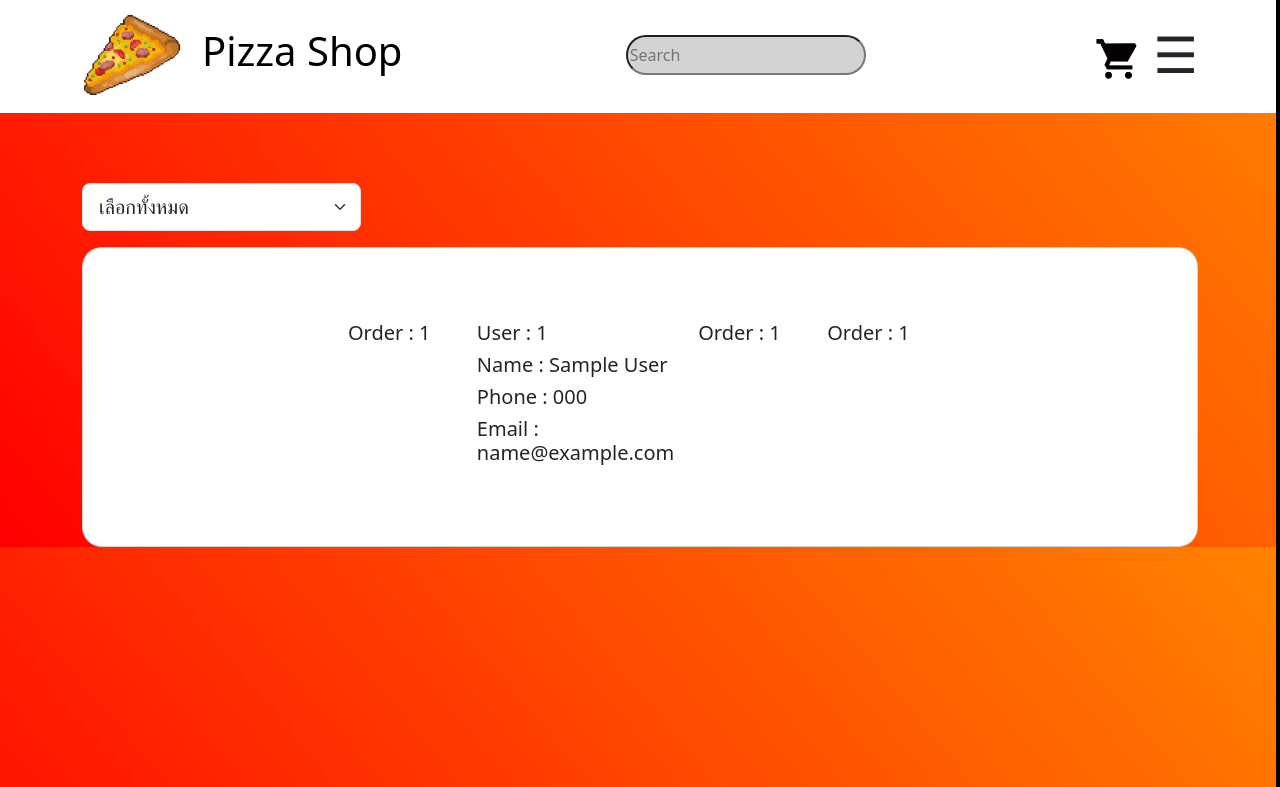
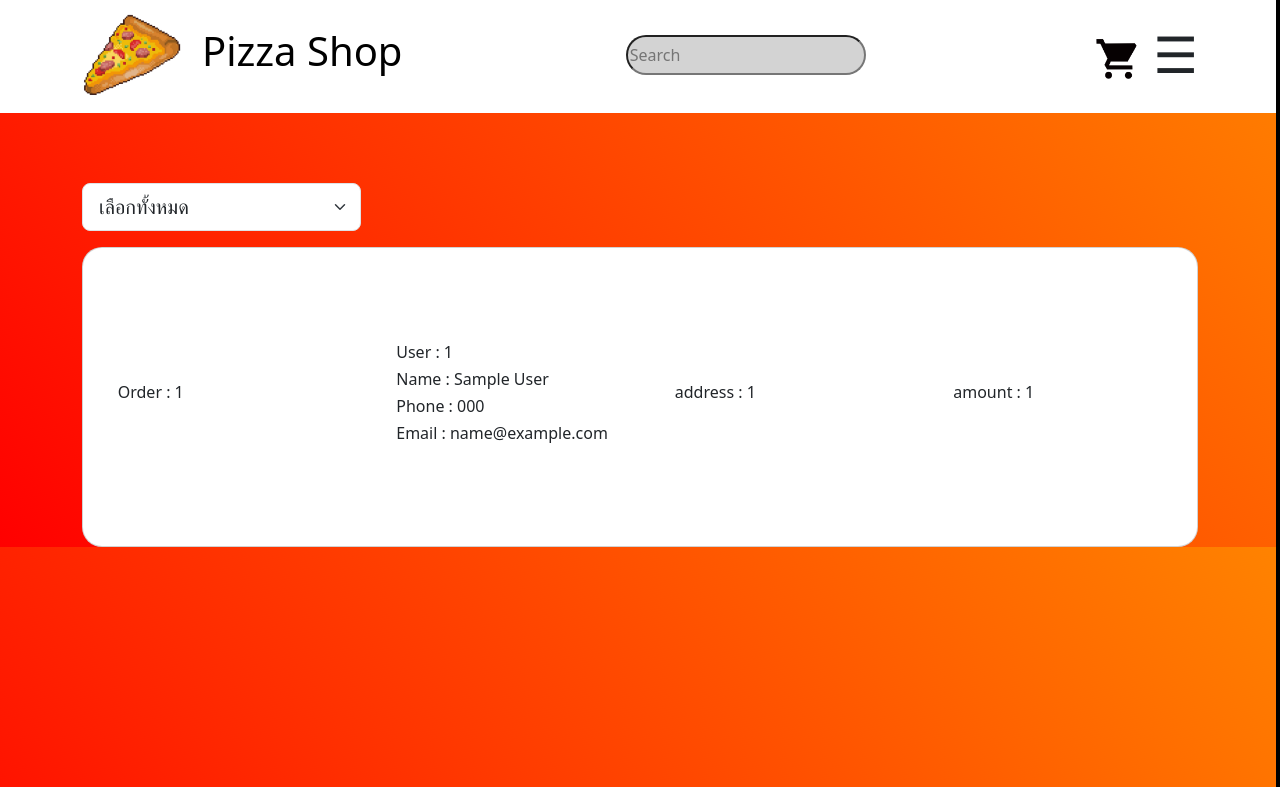
Before and after one commit to AemKTP/Project_Duo_Pizza, a PHP site: page /owner.php?uid=1 in a window 1280 px wide. Shown: the top 787 px of the page. Run offline with PHP 8.4, Linux system fonts and the light colour scheme; tables that the repository leaves empty or names only in its code hold one stand-in row (values such as "Sample post"); grey boxes marked "Sample" are stand-in pictures.

Commit message:
Update owner.php

```diff
--- a/owner.php
+++ b/owner.php
@@ -31,10 +31,28 @@ include 'dbconn.php';
 
         .card {
             display: flex;
-            align-items: center;
+            align-items: auto;
             justify-content: center;
             height: 300px;
 
+        }
+
+        .card-image {
+            margin-top: 10px;
+            display: flex;
+            flex-direction: center;
+            align-items: center;
+            text-align: center;
+
+        }
+
+        .card-image img {
+            width: auto;
+            height: auto;
+        }
+
+        .card-title {
+            text-align: auto;
         }
 
         .bgcolor {
@@ -66,27 +84,29 @@ include 'dbconn.php';
                 ?>
                     <div class="card">
                         <div class="row justify-content-between">
+                            <div class="row center" style="margin-left: 2%; margin-right: 2%;">
                                 <div class="col grid grid-cols-3 gap-5">
                                     <div class="">
-                                    <h5>Order : <?= $row['oid'] ?></h5>
+                                        <h6>Order : <?= $row['oid'] ?></h6>
                                     </div>
                                 </div>
                                 <div class="col grid grid-cols-3 gap-5" style="display: flex;">
                                     <div>
-                                    <h5>User : <?= $row['uid'] ?></h5>
-                                    <h5>Name : <?= $row['name'] ?></h5>
-                                    <h5>Phone : <?= $row['phone'] ?></h5>
-                                    <h5>Email : <?= $row['email'] ?></h5>
+                                        <h6>User : <?= $row['uid'] ?></h6>
+                                        <h6>Name : <?= $row['name'] ?></h6>
+                                        <h6>Phone : <?= $row['phone'] ?></h6>
+                                        <h6>Email : <?= $row['email'] ?></h6>
                                     </div>
                                 </div>
                                 <div class="col grid grid-cols-3 gap-5">
                                     <div>
-                                    <h5>Order : <?= $row['oid'] ?></h5>
+                                        <h6>address : <?= $row['oid'] ?></h6>
                                     </div>
                                 </div>
                                 <div class="col grid grid-cols-3 gap-5">
                                     <div>
-                                    <h5>Order : <?= $row['oid'] ?></h5>
+                                        <h6>amount : <?= $row['oid'] ?></h6>
+                                    </div>
                                 </div>
                             </div>
                         </div>
```
Lines whose indentation alone changed are shown as unchanged.
